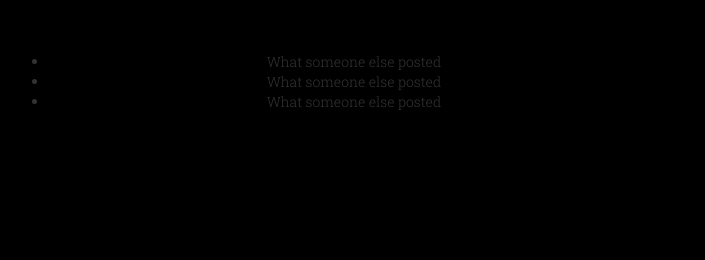
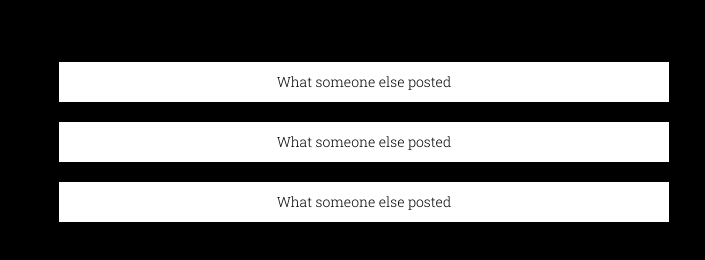
Before and after one commit to mmaltbia/microblog, a plain HTML site: page index.html in a window 1280 px wide. Shown: the part 1417-1677 px from the top of the page, without its empty margins (286-991 px from the left). Drawn offline with nearby package versions, Linux system fonts and the light colour scheme.

Commit message:
Style.css updated

```diff
--- a/index.html
+++ b/index.html
@@ -84,9 +84,9 @@
   <h1 id="page2H1" class="text-center col-xs-6 col-xs-offset-3">The Convo</h1>
    <div class="innerContent2">
       <ul id="othersPosts" class="text-center col-xs-6 col-xs-offset-3">
-        <li>What someone else posted</li>
-        <li>What someone else posted</li>
-        <li>What someone else posted</li>
+        <span class="col-sm-12 othersPosts"><li>What someone else posted</li></span>
+        <span class="col-sm-12 othersPosts"><li>What someone else posted</li></span>
+        <span class="col-sm-12 othersPosts"><li>What someone else posted</li></span>
     </div>
 </div>
 
--- a/style.css
+++ b/style.css
@@ -3,6 +3,14 @@ body{
 	font-family: 'Open Sans Condensed', sans-serif;
 	font-family: 'Roboto Slab', serif;
 	background: #000;
+}
+
+.othersPosts {
+	color: #000;
+	background-color: #fff;
+	padding: 10px;
+	list-style: none;
+	margin: 10px;
 }
 
 div#page1 {
```
